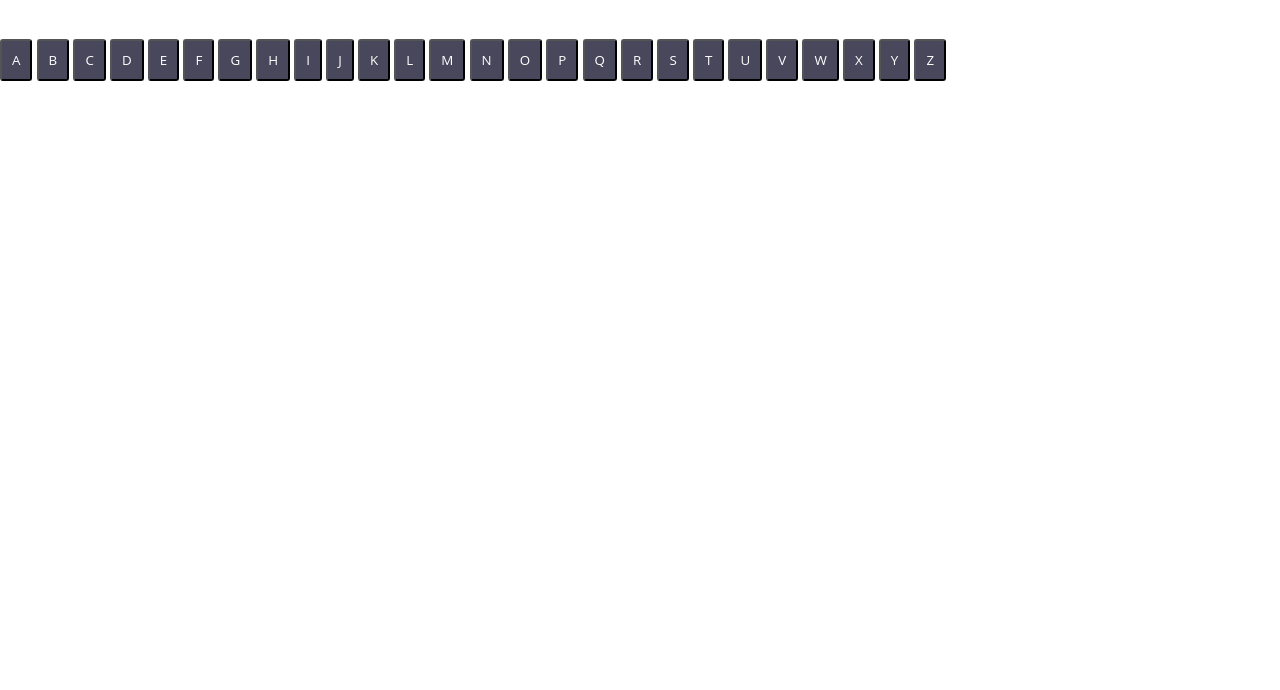
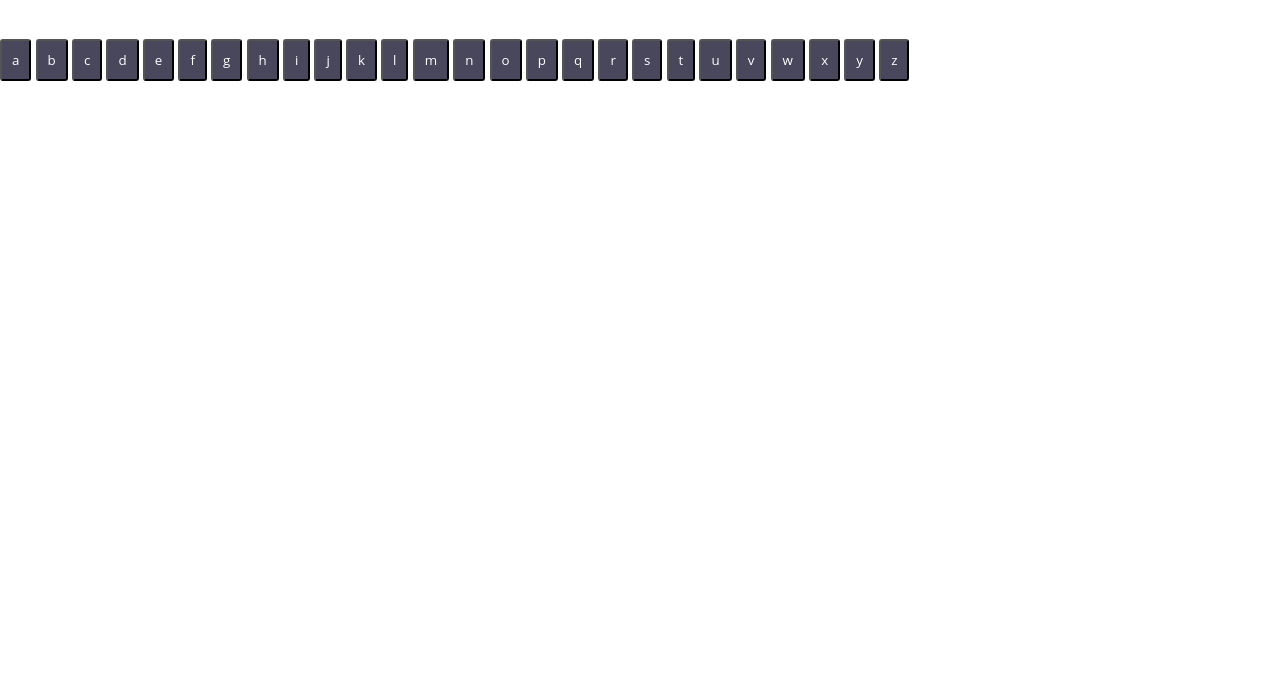
Before and after one commit to bevonbrye/Ardor, a plain HTML site: page index.html in a window 1280 px wide. Shown: the part 110-800 px from the top of the page. Drawn offline with Linux system fonts and the light colour scheme.

Commit message:
refactor, remove comments, display letters

```diff
--- a/JS/ardor.js
+++ b/JS/ardor.js
@@ -7,22 +7,13 @@
 // container.appendChild(createPic)
 document.querySelector('section').addEventListener('click', clickLetter);
 const usersGuess = document.querySelector('.usersGuess')
-    //const and Lets:
-    //create array of words to be used
-const arrayOfWords = ['ardor', 'sabaism', 'latibuli', 'chrysalism', 'astrophile', 'psithurism', 'kalokagathia', 'ataraxia', 'eurneirophrenia', 'kalopsia', 'mogoa', 'whelve', 'dormiveglia', 'aeipathy', 'woodnote', 'pulchritudinous', 'nemophilst'];
-//consts and lets:
+const arrayOfWords = ['cat', 'dog'] //[, 'sabaism', 'latibuli', 'chrysalism', 'astrophile', 'psithurism', 'kalokagathia', 'ataraxia', 'eurneirophrenia', 'kalopsia', 'mogoa', 'whelve', 'dormiveglia', 'aeipathy', 'woodnote', 'pulchritudinous', 'nemophilst'];
 const easyWrongGuesses = 8;
 const medWrongGuesses = 6;
 const hardWrongGuesses = 3;
-
-//create varible that change during the game:
 let arrWord;
 let lettersGuessed;
 let userGuess;
-
-// functions:
-//start game funtion that will enable all the varibles that will change:
-
 
 startGame();
 
@@ -30,13 +21,11 @@ function clickLetter(e) {
     const letter = e.target.innerText;
     if (letter.length > 1 || gameOver() || lettersGuessed.includes(letter) || userGuess.includes(letter))
         return;
-    //------------------------------
     if (arrWord.includes(letter)) {
         let guess = '';
         for (let i = 0; i < arrWord.length; i++) {
             guess += arrWord.charAt(i) === letter ? letter : userGuess.charAt(i)
         }
-        //-------------------------
         userGuess = guess;
     } else {
         lettersGuessed.push(letter);
@@ -45,16 +34,13 @@ function clickLetter(e) {
 }
 
 function gameOver() {
-    return arrWord === userGuess || lettersGuessed.length === easyWrongGuesses;
-
+    return arrWord === userGuess || lettersGuessed.length === hardWrongGuesses
 }
 
 function startGame() {
     lettersGuessed = [];
-    //I need to get a random number from the array of words
     const getRandomIndex = Math.floor(Math.random() * arrayOfWords.length)
     arrWord = arrayOfWords[getRandomIndex];
-    // I need to loop through the array of words
     userGuess = '';
     displayItems();
 };
--- a/index.html
+++ b/index.html
@@ -15,32 +15,32 @@
     <h1 class='selectMessage'>place holder</h1>
     <h2 class='usersGuess'></h2>
     <section>
-        <button>A</button>
-        <button>B</button>
-        <button>C</button>
-        <button>D</button>
-        <button>E</button>
-        <button>F</button>
-        <button>G</button>
-        <button>H</button>
-        <button>I</button>
-        <button>J</button>
-        <button>K</button>
-        <button>L</button>
-        <button>M</button>
-        <button>N</button>
-        <button>O</button>
-        <button>P</button>
-        <button>Q</button>
-        <button>R</button>
-        <button>S</button>
-        <button>T</button>
-        <button>U</button>
-        <button>V</button>
-        <button>W</button>
-        <button>X</button>
-        <button>Y</button>
-        <button>Z</button>
+        <button>a</button>
+        <button>b</button>
+        <button>c</button>
+        <button>d</button>
+        <button>e</button>
+        <button>f</button>
+        <button>g</button>
+        <button>h</button>
+        <button>i</button>
+        <button>j</button>
+        <button>k</button>
+        <button>l</button>
+        <button>m</button>
+        <button>n</button>
+        <button>o</button>
+        <button>p</button>
+        <button>q</button>
+        <button>r</button>
+        <button>s</button>
+        <button>t</button>
+        <button>u</button>
+        <button>v</button>
+        <button>w</button>
+        <button>x</button>
+        <button>y</button>
+        <button>z</button>
     </section>
 </body>
 
```
